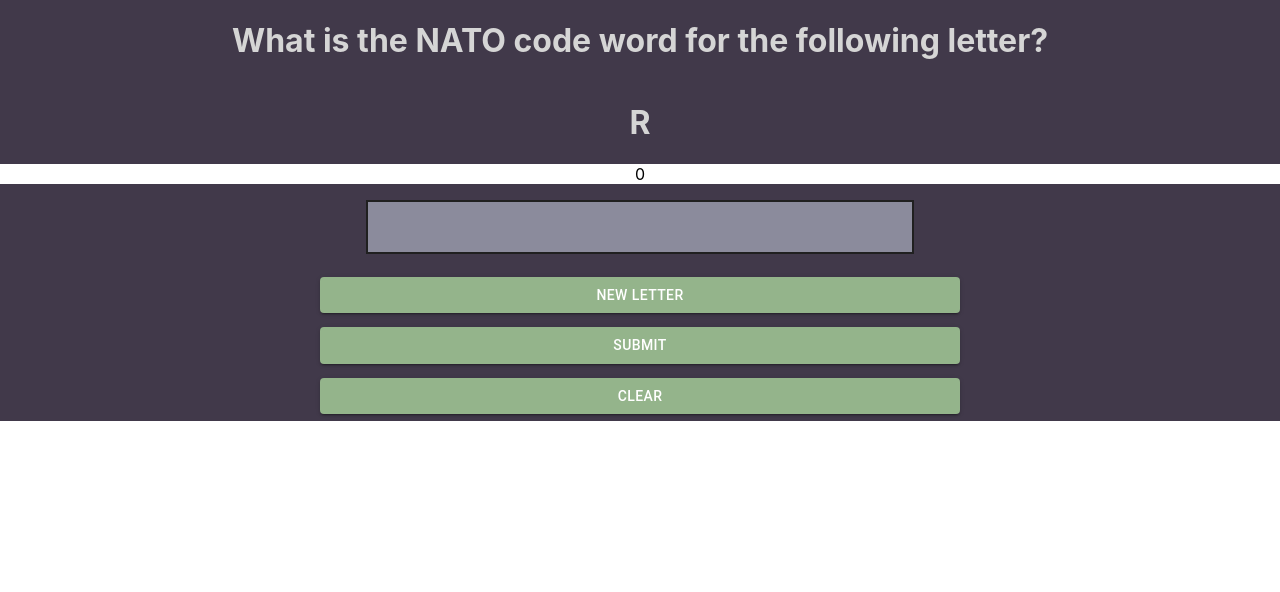
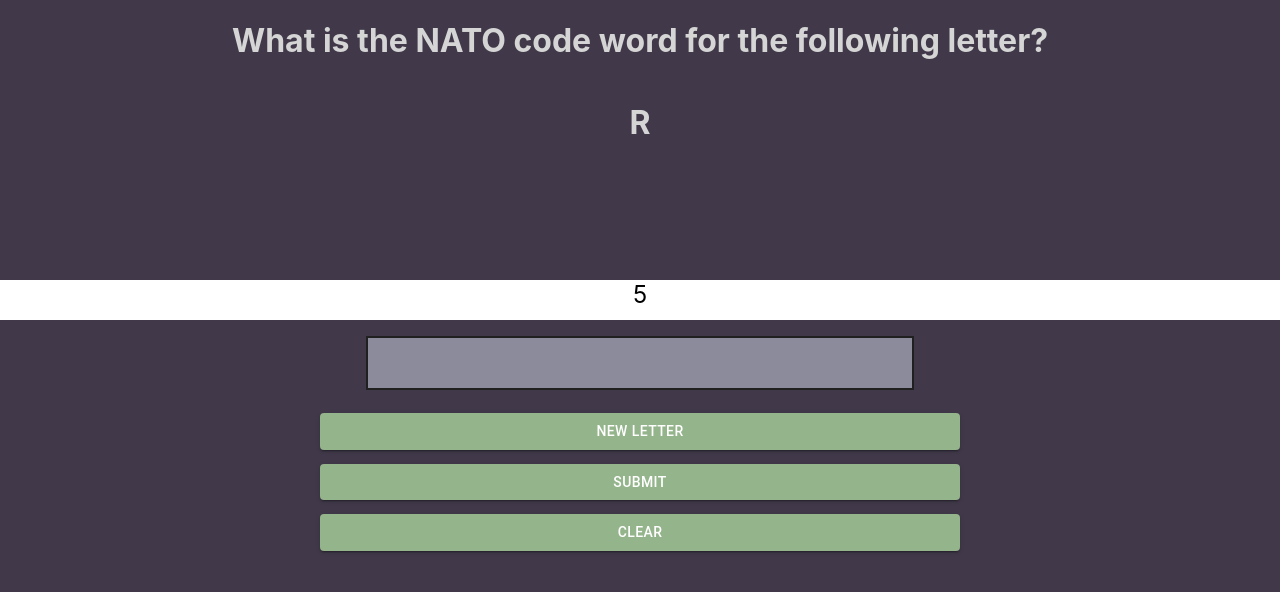
Before and after one commit to Enired/nato-alphabet-trainer-game, a React (Create React App) app: page / in a window 1280 px wide. Shown: the top 592 px of the page. Built offline with nearby package versions, Linux system fonts and the light colour scheme.

Commit message:
Fix styling

```diff
--- a/src/App.js
+++ b/src/App.js
@@ -12,8 +12,9 @@
   const [letter, setLetter] = useState('')
   const [natoAnswer, setNatoAnswer] = useState('')
   const [userAnswer, setUserAnswer] = useState('')
-  const [time, setTime] = useState(5)
+  const [time, setTime] = useState(10)
   const [running, setRunning] = useState(true);
+  const [outOfTime, setOutOfTime] = useState(false)
 
   useEffect(()=>{
     setLetter(getRandomLetter())
@@ -21,15 +22,19 @@
 
   useEffect(()=>{
     let interval
-    if(time>=0){
+    if(time>0){
       interval = setInterval(()=>{
         setTime((prev)=>(prev - 1))
       }, 1000)
     }
-    else if(time<0){
+    else if(time<=0){
       clearInterval(interval)
-      setLetter(getRandomLetter())
-      setTime(5)
+      setOutOfTime(true)
+      setTimeout(()=>{
+        setOutOfTime(false)
+        setLetter(getRandomLetter())
+        setTime(10)
+      },3000)
     }
     return () => clearInterval(interval)
   }, [time])
@@ -61,6 +66,8 @@
       checkAnswer={checkAnswer}
       time={time}
       setTime={setTime}
+      outOfTime={outOfTime}
+      natoAnswer={natoAnswer}
       />
     </div>
   );
--- a/src/components/AnswerArea.jsx
+++ b/src/components/AnswerArea.jsx
@@ -13,10 +13,12 @@
   const [wrongAnswer, setWrongAnswer] = useState(false)
   const [rightAnswer, setRightAnswer] = useState(false)
 
+
   const answerInput = useRef(null)
   // const submitAnswer = () =>{
   //   console.log(answer)
   // }
+
 
 
   return (
@@ -45,7 +47,7 @@
             };
             setRightAnswer(true)
             setTimeout(()=>{
-              props.setTime(5)
+              props.setTime(10)
               setRightAnswer(false)
               props.setLetter(props.getRandomLetter());
               props.setAnswer('')
@@ -61,6 +63,9 @@
         </Collapse>
         <Collapse in={rightAnswer}>
           <Alert className="answer-alert" color="success" severity="success">Hooray!</Alert>
+        </Collapse>
+        <Collapse in={props.outOfTime}>
+          <Alert className="answer-alert" color="warning" severity="warning">The correct answer was {props.natoAnswer}</Alert>
         </Collapse>
 
       </div>
--- a/src/components/Timer.jsx
+++ b/src/components/Timer.jsx
@@ -1,6 +1,8 @@
+import "../styles/Timer.scss"
+
 export const Timer = (props) => {
   return(
-    <div>
+    <div id="timer">
       {props.time}
     </div>
   )
--- a/src/styles/AnswerArea.scss
+++ b/src/styles/AnswerArea.scss
@@ -1,5 +1,6 @@
 #answer-area{
   background-color: #41394a;
+  min-height: 60vh;
 }
 
 #answer{
--- a/src/styles/LetterDisplay.scss
+++ b/src/styles/LetterDisplay.scss
@@ -2,6 +2,7 @@
   display: flex;
   flex-direction: column;
   background-color: #41394a;
+  height: 35vh;
   #question-display{
     color: #d5d5d5;
     padding-left: 10vw;
--- /dev/null
+++ b/src/styles/Timer.scss
@@ -0,0 +1,4 @@
+#timer{
+  min-height: 5vh;
+  font-size: 3vh;
+}
```
